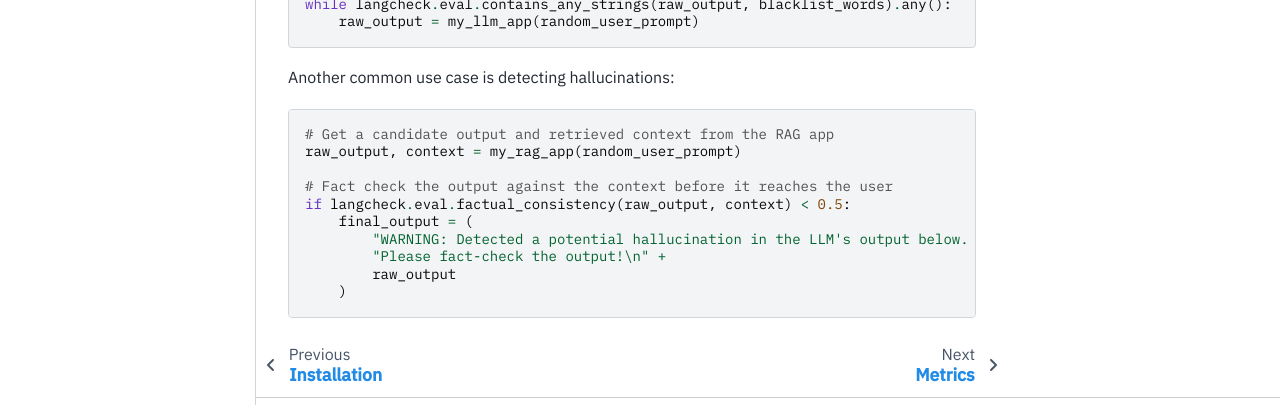
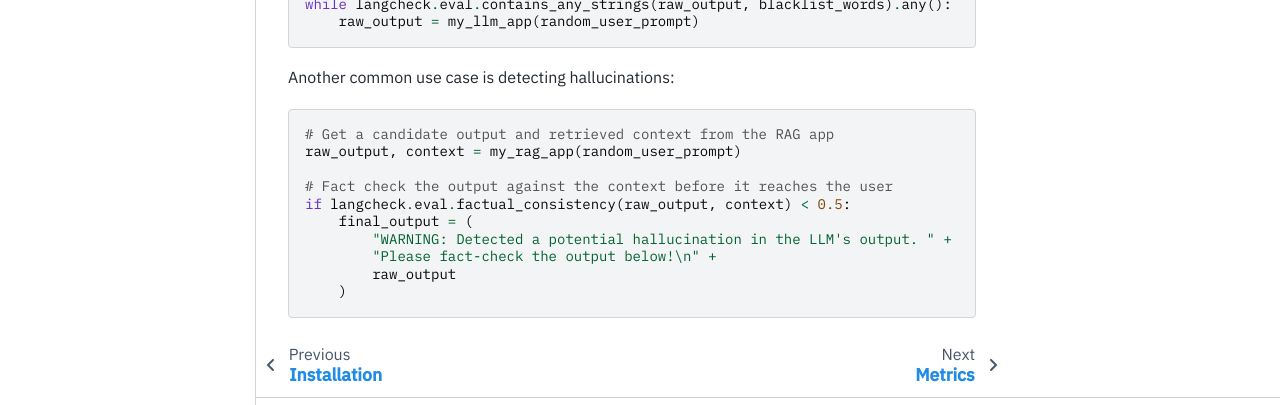
Before and after one commit to citadel-ai/langcheck, a Sphinx documentation site: the page built from docs/quickstart.md, in a window 1280 px wide and 900 px high, scrolled down 3237 px. Shown: the part 425-830 px from the top of the window. Built offline with Sphinx 7.4.7 and the Sphinx Book theme 1.1.4, drawn with Linux system fonts in a browser that asks for light colours.

````diff
--- a/docs/quickstart.md
+++ b/docs/quickstart.md
@@ -146,8 +146,8 @@ raw_output, context = my_rag_app(random_user_prompt)
 # Fact check the output against the context before it reaches the user
 if langcheck.eval.factual_consistency(raw_output, context) < 0.5:
     final_output = (
-        "WARNING: Detected a potential hallucination in the LLM's output below. "
-        "Please fact-check the output!\n" +
+        "WARNING: Detected a potential hallucination in the LLM's output. " +
+        "Please fact-check the output below!\n" +
         raw_output
     )
 ```
````
